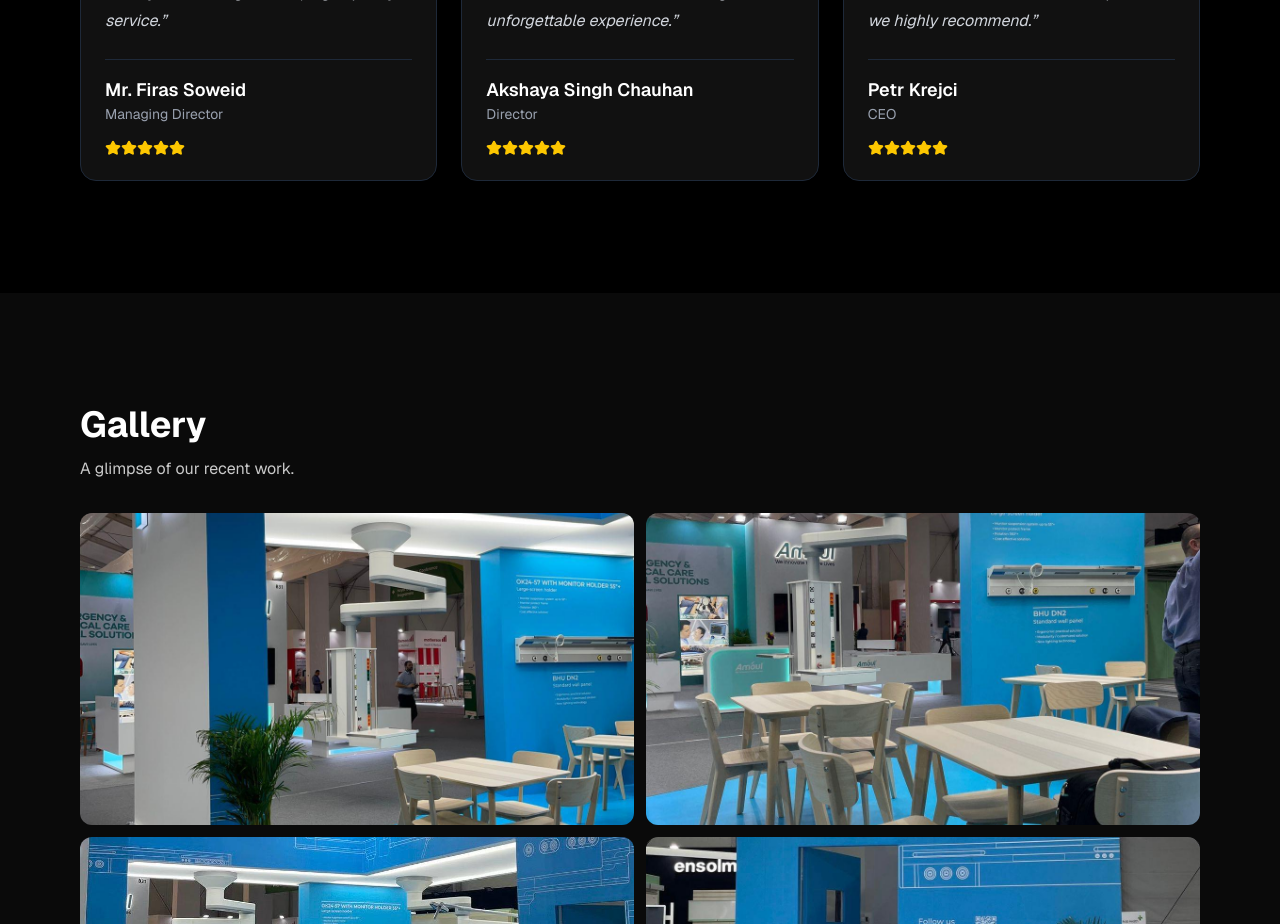
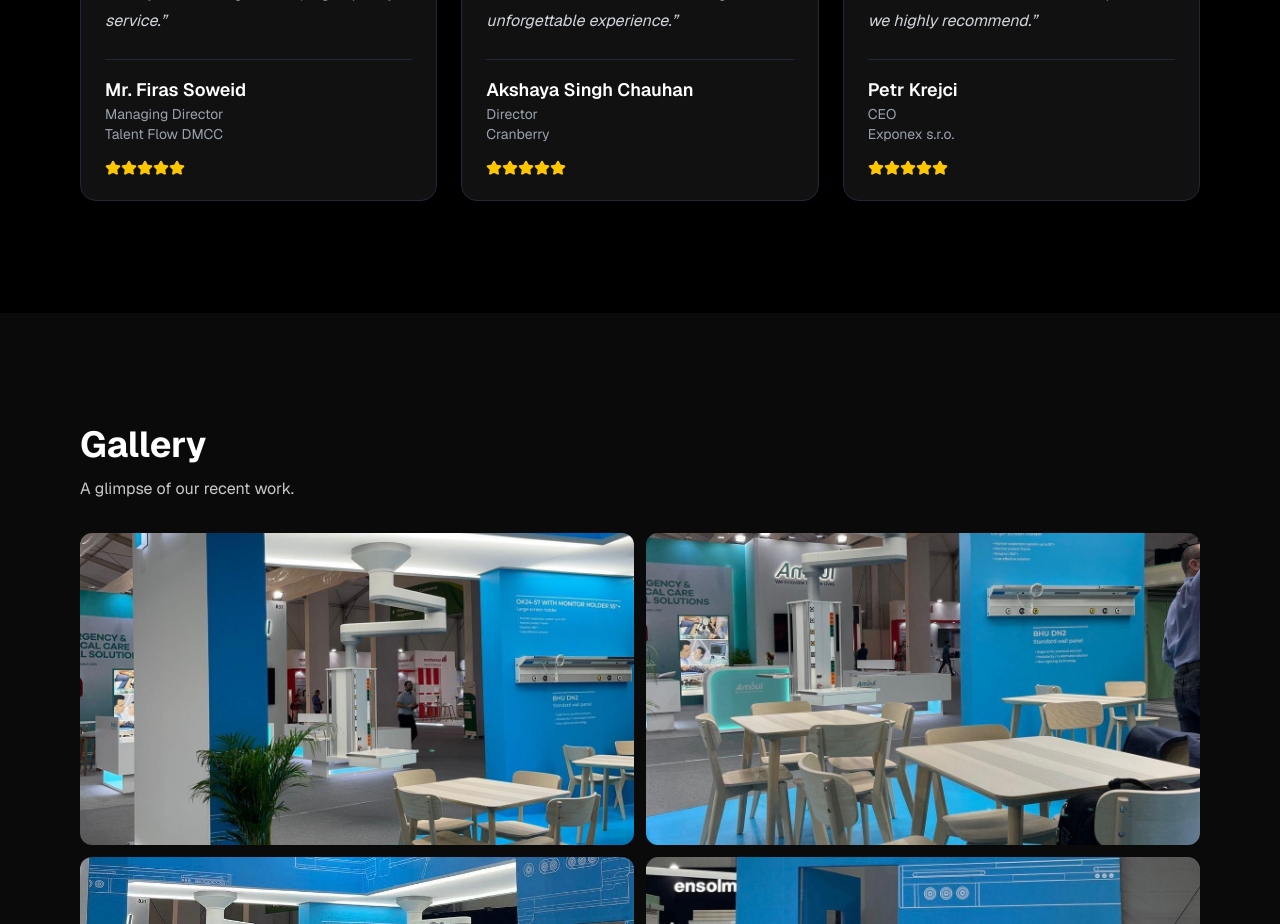
Before and after one commit to Haseebinvader/AmushApp, a Next.js app: page / in a window 1280 px wide. Shown: the part 2700-3624 px from the top of the page. Built offline with nearby package versions, Linux system fonts and the light colour scheme.

Commit message:
Added Company name in the card

```diff
--- a/src/components/Testimonials.tsx
+++ b/src/components/Testimonials.tsx
@@ -64,6 +64,9 @@ export default function Testimonials() {
                 <p className="text-sm text-gray-400 dark:text-[var(--brand-700)]">
                   {t.title}
                 </p>
+                <p className="text-sm text-gray-400 dark:text-[var(--brand-700)]">
+                  {t.company}
+                </p>
               </div>
               <div className="flex justify-left mt-4">
                 {[...Array(5)].map((_, idx) => (
```
